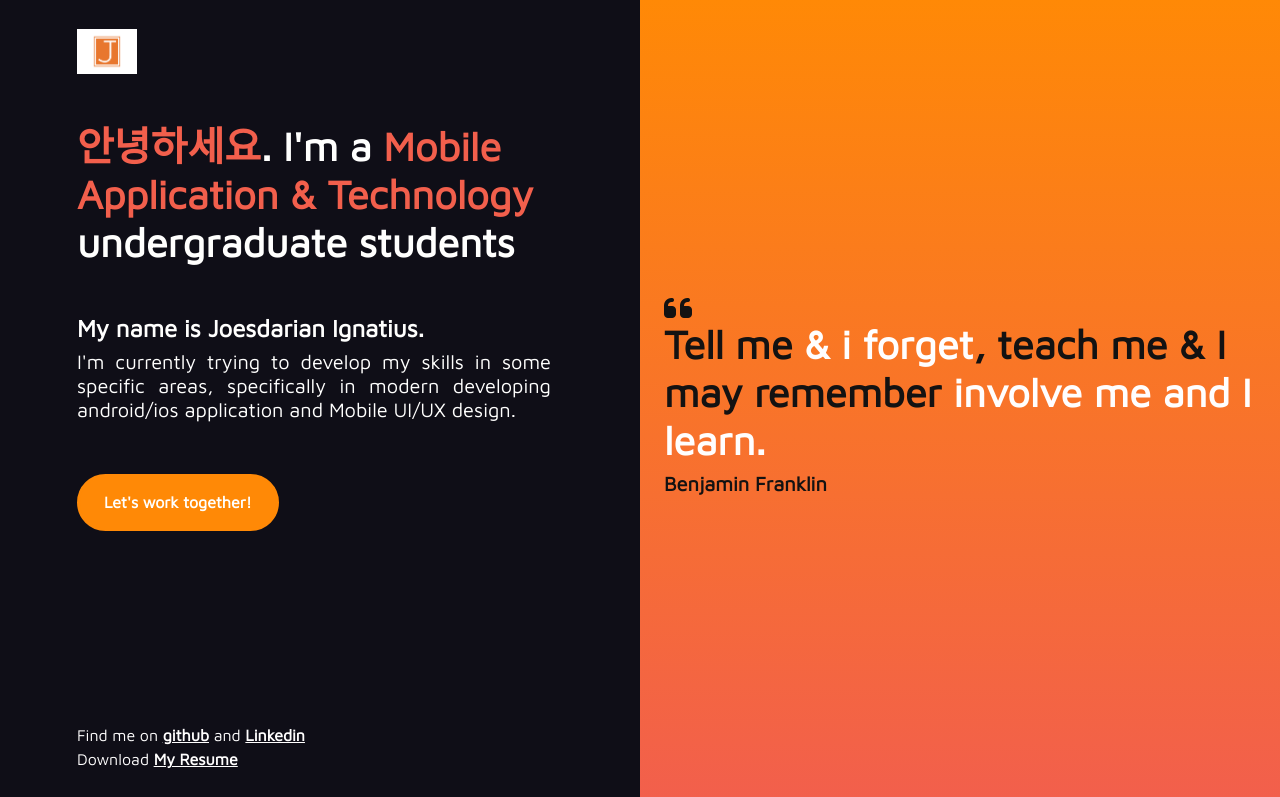
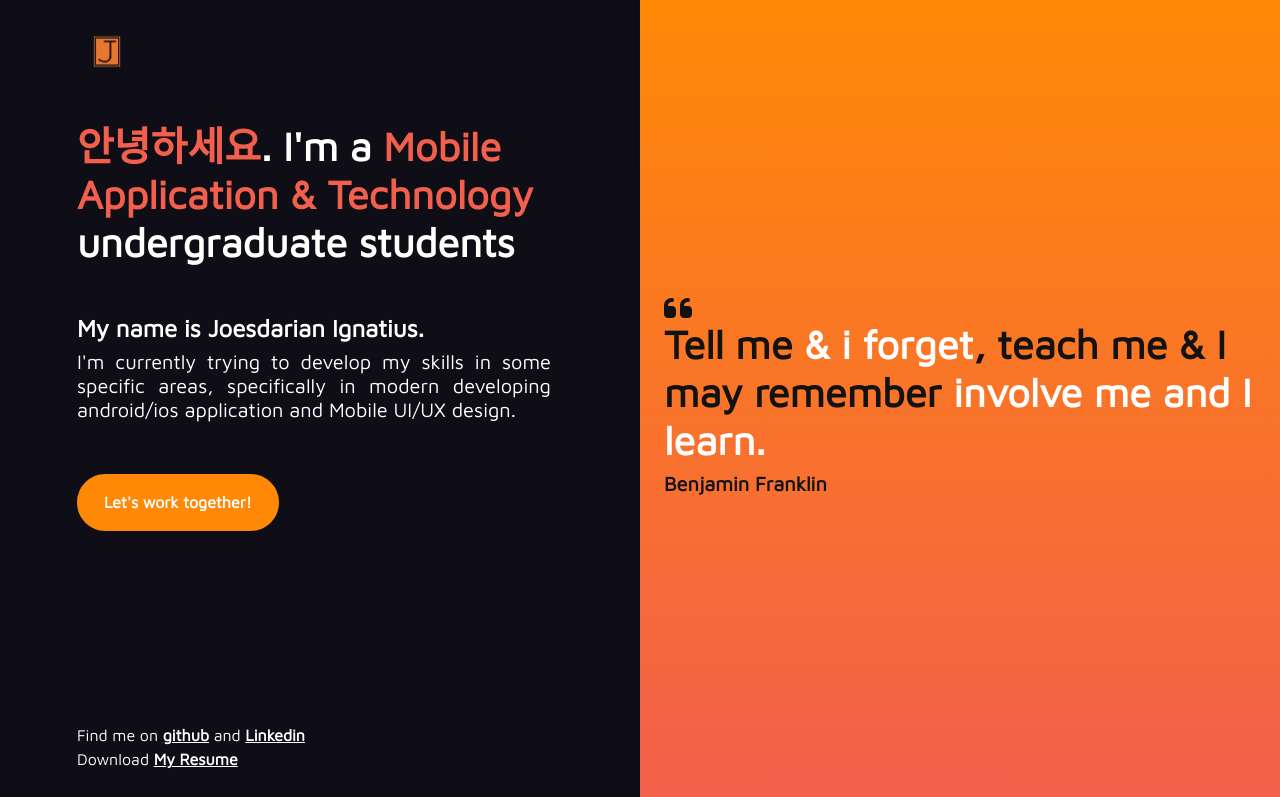
Before and after one commit to JoesdarianI/JoesdarianI.github.io, a plain HTML site: page index.html in a window 1280 px wide. Shown: the top 797 px of the page. Drawn offline with nearby package versions, Linux system fonts and the light colour scheme.

Commit message:
Update index.html

```diff
--- a/index.html
+++ b/index.html
@@ -69,7 +69,7 @@
             <div class="container-fluid">
                 <div class="box">
                     <div class="container-sm mb-5" style="width:90%;">
-                         <img src="Asset/logo.png" height="45px"alt="">
+                         <img src="Asset/logoJ.png" height="45px"alt="">
                     </div>
 
                     <div class="container-sm" style="width:90%">
@@ -260,7 +260,7 @@
         <div class="container-fluid">
             <div class="box">
                 <div class="container-sm mb-5" style="width:90%;">
-                    <img src="Asset/logo.png" height="45px"alt="">
+                    <img src="Asset/logoJ.png" height="45px"alt="">
                 </div>
 
 
```
